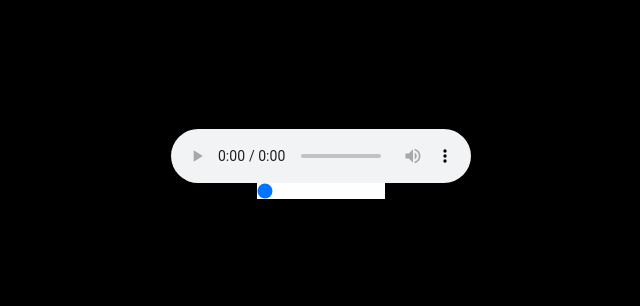
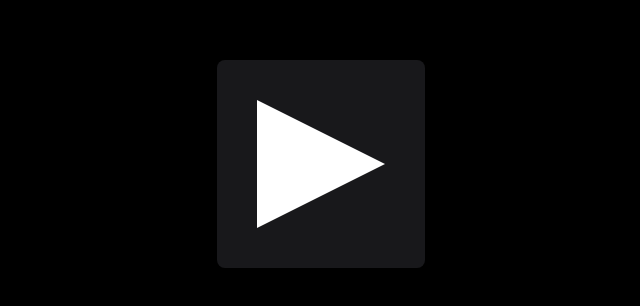
Before and after one commit to rp-bot/rp-audio-player, a Next.js app: page / in a window 1280 px wide. Shown: the part 236-542 px from the top of the page, without its empty margins (319-959 px from the left). Built offline with nearby package versions, Linux system fonts and the light colour scheme.

Commit message:
added play and pause function

```diff
--- a/src/components/AudioPlayer.jsx
+++ b/src/components/AudioPlayer.jsx
@@ -1,13 +1,56 @@
-import React from "react";
+import React, { useState, useEffect, useRef } from "react";
 
+const AudioPlayer = ({ audio_sources, source_index }) => {
+	const [sourceArray, setSourceArray] = useState(audio_sources); //audio source
+	const [isPlaying, setIsPlaying] = useState(false); // playing status
+	const [btnPlayPause, setbtnPlayPause] = useState(
+		"0 0, 50% 25%, 50% 75%, 50% 75%, 50% 25%, 100% 50%, 100% 50%, 0 100%"
+	);
+	// const [currentAudio, setCurrentAudio] = useState(
+	// 	audio_sources[source_index]
+	// );
 
-const AudioPlayer = () => {
+	const audioElement = useRef();
+
+	useEffect(() => {
+		if (isPlaying) {
+			audioElement?.current?.play();
+
+			// show pause button - ||
+			setbtnPlayPause(
+				"0 0, 40% 0, 40% 100%, 60% 100%, 60% 0, 100% 0, 100% 100%, 0 100%"
+			);
+		} else {
+			audioElement?.current?.pause();
+
+			// show pause button - |>
+			setbtnPlayPause(
+				"0 0, 50% 25%, 50% 75%, 50% 75%, 50% 25%, 100% 50%, 100% 50%, 0 100%"
+			);
+		}
+	}, [isPlaying]);
+
+	const handlePlayPause = () => {
+		setIsPlaying(!isPlaying);
+	};
+
 	return (
 		<div className="bg-black flex flex-col justify-center h-screen items-center m-auto max-w-screen">
-			<audio controls>
-				<source src="/ex.mp3" type="audio/mpeg" />
-			</audio>
-			<input type="range" value={0} id="progress"></input>
+			<div className=" max-w-screen-lg h-fit">
+				<audio src="/ex.mp3" ref={audioElement} />
+				<button
+					onClick={handlePlayPause}
+					className="p-10 rounded-lg  bg-zinc-900 hover:bg-gray-600 cursor-pointer transition"
+				>
+					<div
+						// TODO: make size customizable
+						className="w-32 h-32 bg-white transition-all"
+						style={{
+							clipPath: `polygon(${btnPlayPause})`,
+						}}
+					></div>
+				</button>
+			</div>
 		</div>
 	);
 };
```
